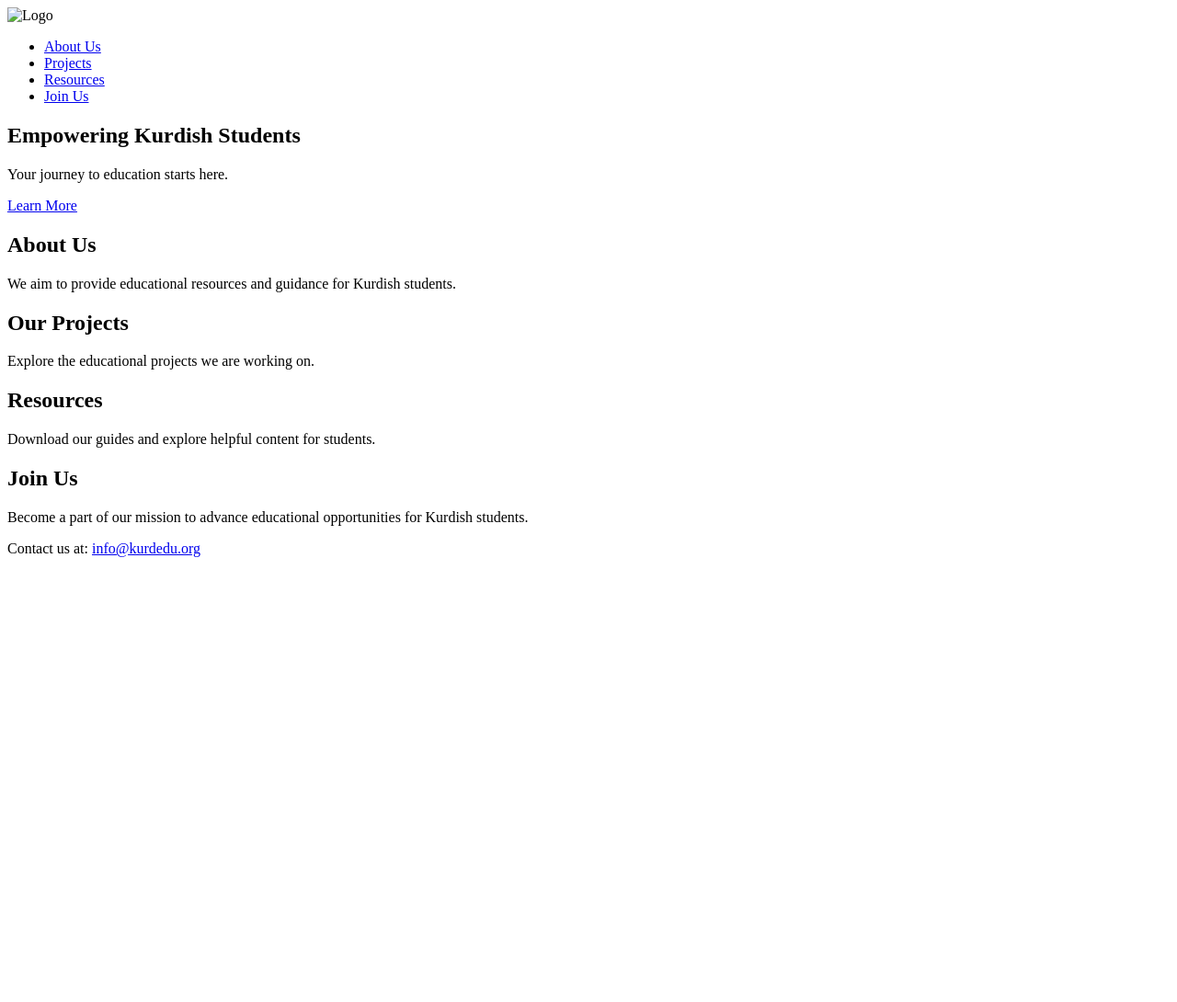
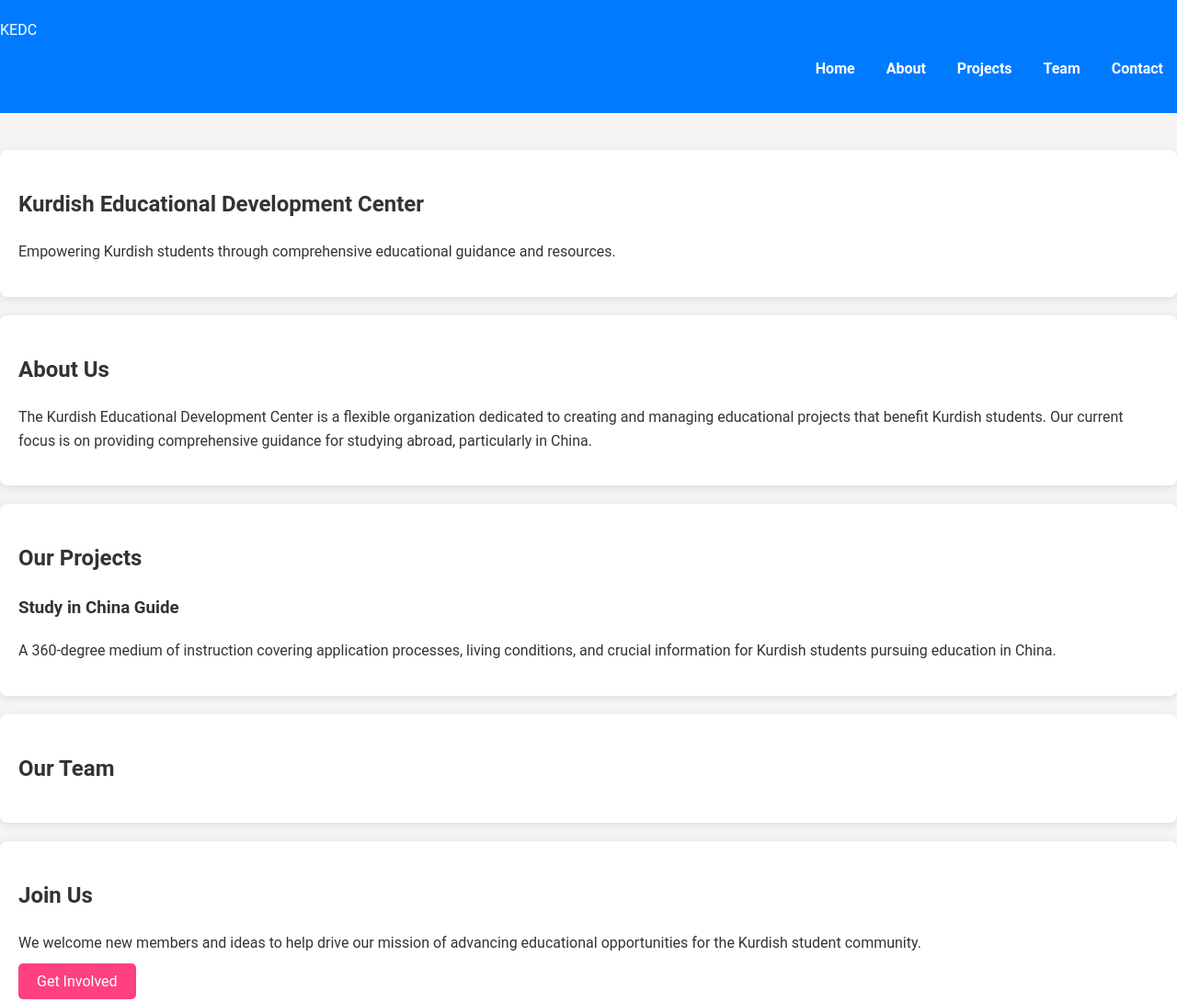
Before and after one commit to kamyarothmanhamad/dahatu, a plain HTML site: page index.html in a window 1280 px wide. Shown: the top 1090 px of the page at 92% size. Before the commit the page ends 800 px from the top, so only its background shows below. Drawn offline with Linux system fonts and the light colour scheme; a script that the page names is missing.

Commit message:
Update index.html

```diff
--- a/index.html
+++ b/index.html
@@ -4,57 +4,59 @@
     <meta charset="UTF-8">
     <meta name="viewport" content="width=device-width, initial-scale=1.0">
     <title>Kurdish Educational Development Center</title>
-    <link rel="stylesheet" href="style.css">
-    <link rel="preconnect" href="https://fonts.googleapis.com">
-    <link href="https://fonts.googleapis.com/css2?family=Roboto:wght@400;700&display=swap" rel="stylesheet">
+    <link rel="stylesheet" href="styles.css">
+    <script src="https://kit.fontawesome.com/your-fontawesome-kit.js" crossorigin="anonymous"></script>
 </head>
 <body>
     <header>
-        <div class="container">
-            <img src="assets/logo.png" alt="Logo" class="logo">
-            <nav>
-                <ul>
-                    <li><a href="#about">About Us</a></li>
-                    <li><a href="#projects">Projects</a></li>
-                    <li><a href="#resources">Resources</a></li>
-                    <li><a href="#join">Join Us</a></li>
-                </ul>
-            </nav>
-        </div>
+        <nav>
+            <div class="logo">KEDC</div>
+            <ul>
+                <li><a href="#home">Home</a></li>
+                <li><a href="#about">About</a></li>
+                <li><a href="#projects">Projects</a></li>
+                <li><a href="#team">Team</a></li>
+                <li><a href="#contact">Contact</a></li>
+            </ul>
+        </nav>
     </header>
 
-    <section class="hero">
-        <div class="container">
-            <h1>Empowering Kurdish Students</h1>
-            <p>Your journey to education starts here.</p>
-            <a href="#projects" class="cta-button">Learn More</a>
-        </div>
-    </section>
-
     <main>
-        <section id="about" class="container">
-            <h2>About Us</h2>
-            <p>We aim to provide educational resources and guidance for Kurdish students.</p>
+        <section id="home">
+            <h1>Kurdish Educational Development Center</h1>
+            <p>Empowering Kurdish students through comprehensive educational guidance and resources.</p>
         </section>
 
-        <section id="projects" class="container">
-            <h2>Our Projects</h2>
-            <p>Explore the educational projects we are working on.</p>
+        <section id="about">
+            <h2>About Us</h2>
+            <p>The Kurdish Educational Development Center is a flexible organization dedicated to creating and managing educational projects that benefit Kurdish students. Our current focus is on providing comprehensive guidance for studying abroad, particularly in China.</p>
         </section>
 
-        <section id="resources" class="container">
-            <h2>Resources</h2>
-            <p>Download our guides and explore helpful content for students.</p>
+        <section id="projects">
+            <h2>Our Projects</h2>
+            <div class="project-card">
+                <h3>Study in China Guide</h3>
+                <p>A 360-degree medium of instruction covering application processes, living conditions, and crucial information for Kurdish students pursuing education in China.</p>
+            </div>
+            <!-- Add more project cards as needed -->
         </section>
 
-        <section id="join" class="container">
+        <section id="team">
+            <h2>Our Team</h2>
+            <div class="team-members">
+                <!-- Add team member cards here -->
+            </div>
+        </section>
+
+        <section id="contact">
             <h2>Join Us</h2>
-            <p>Become a part of our mission to advance educational opportunities for Kurdish students.</p>
+            <p>We welcome new members and ideas to help drive our mission of advancing educational opportunities for the Kurdish student community.</p>
+            <a href="#" class="cta-button">Get Involved</a>
         </section>
     </main>
 
-    <footer class="container">
-        <p>Contact us at: <a href="mailto:info@kurdedu.org">info@kurdedu.org</a></p>
+    <footer>
+        <p>&copy; 2023 Kurdish Educational Development Center. All rights reserved.</p>
     </footer>
 
     <script src="script.js"></script>
```
